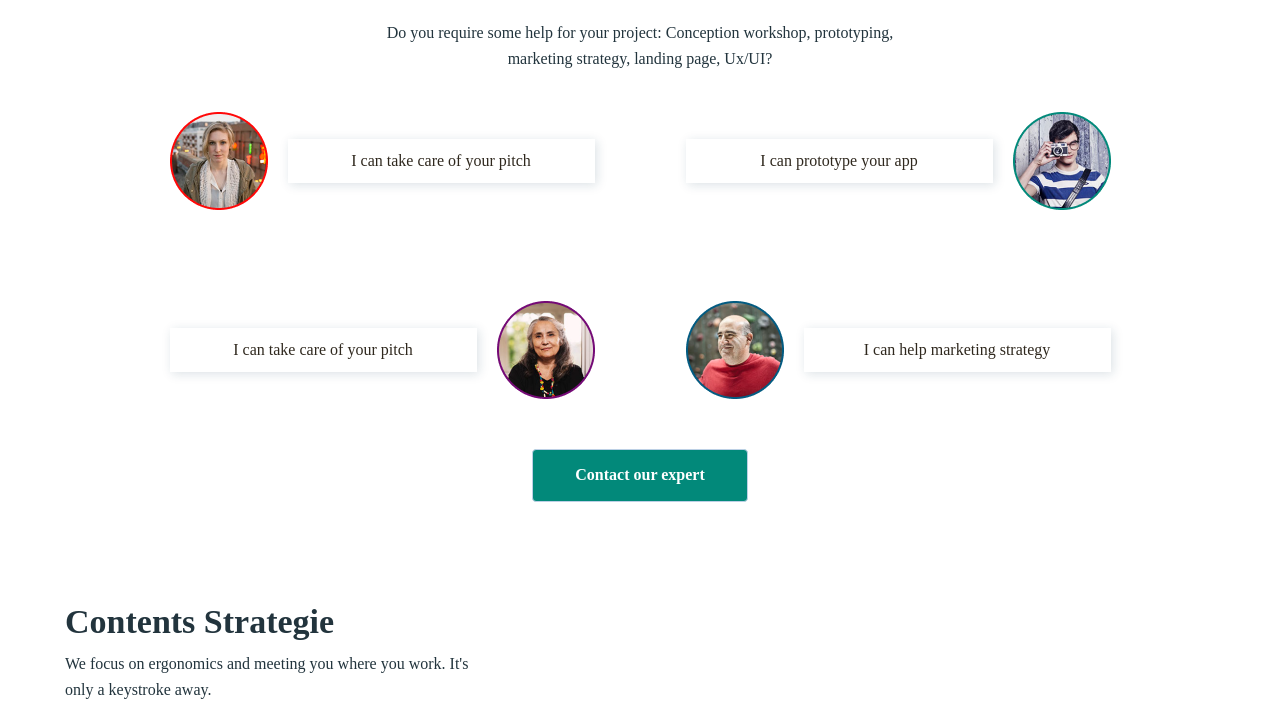
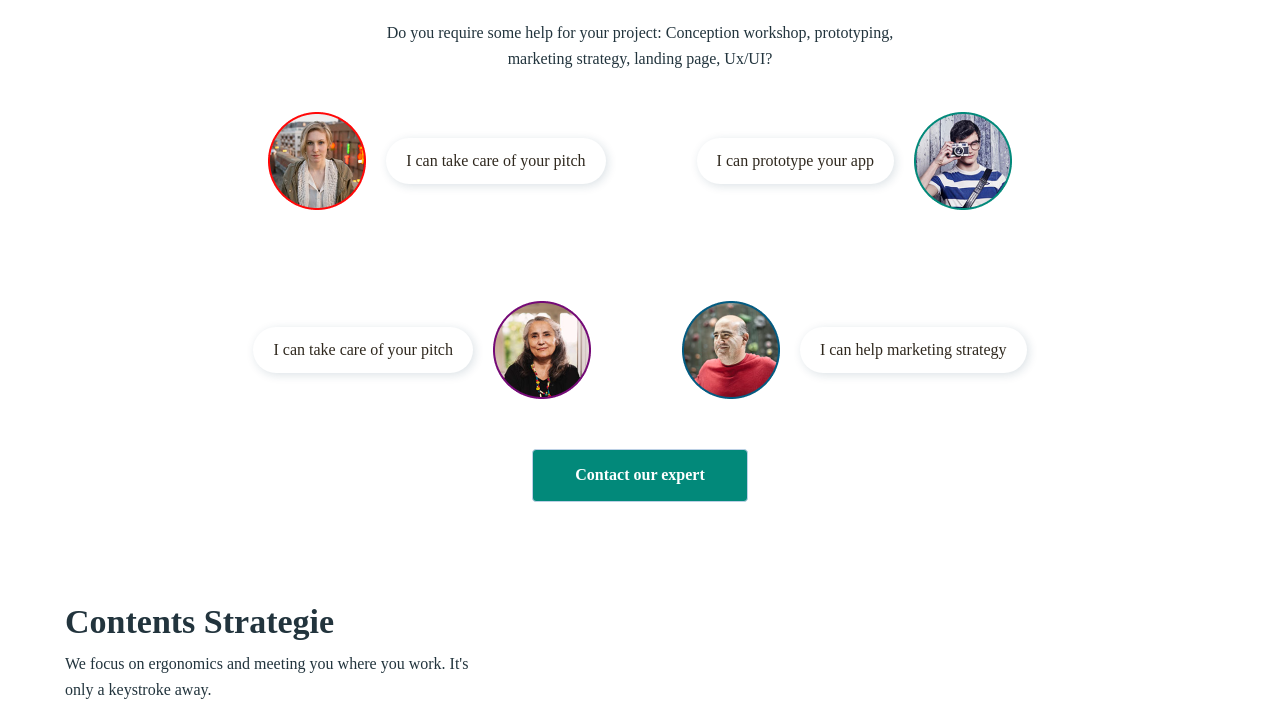
Before and after one commit to Oliy-ka/project-bussines-promotion, a website built with Vite: page src/index.html in a window 1280 px wide. Shown: the part 3280-4002 px from the top of the page. Built offline with nearby package versions, Linux system fonts and the light colour scheme; files whose address does not match are found by name; a web font is replaced by a local one.

Commit message:
fixed process section

```diff
--- a/src/css/process.css
+++ b/src/css/process.css
@@ -20,8 +20,9 @@
 
 .comment {
     box-shadow: 2px 2px 10px 0 rgba(23, 58, 86, 0.15);
-    padding: 13px;
-    min-width: 281px;
+    padding: 14px 20px;
+    /* min-width: 281px; */
+    border-radius: 30px;
     /* border-radius: 50%;
     width: 281px;
     height: 51; */
```
